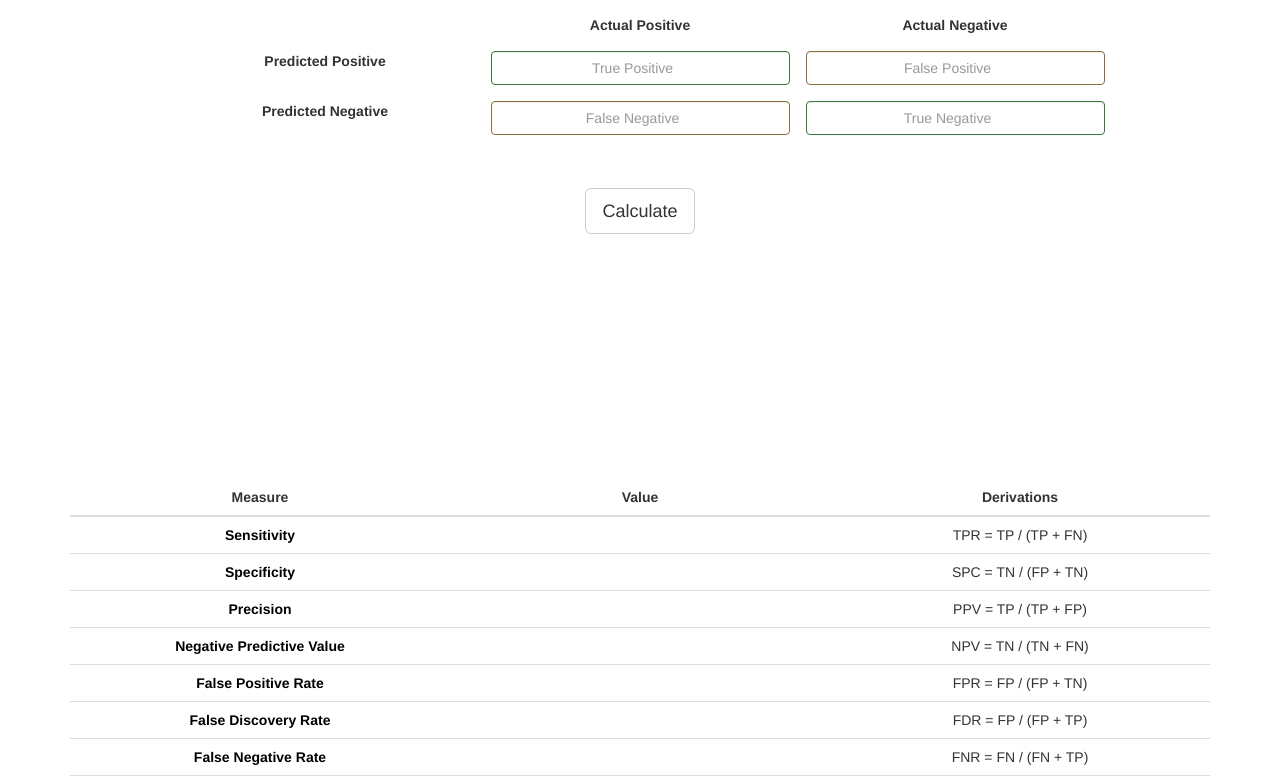
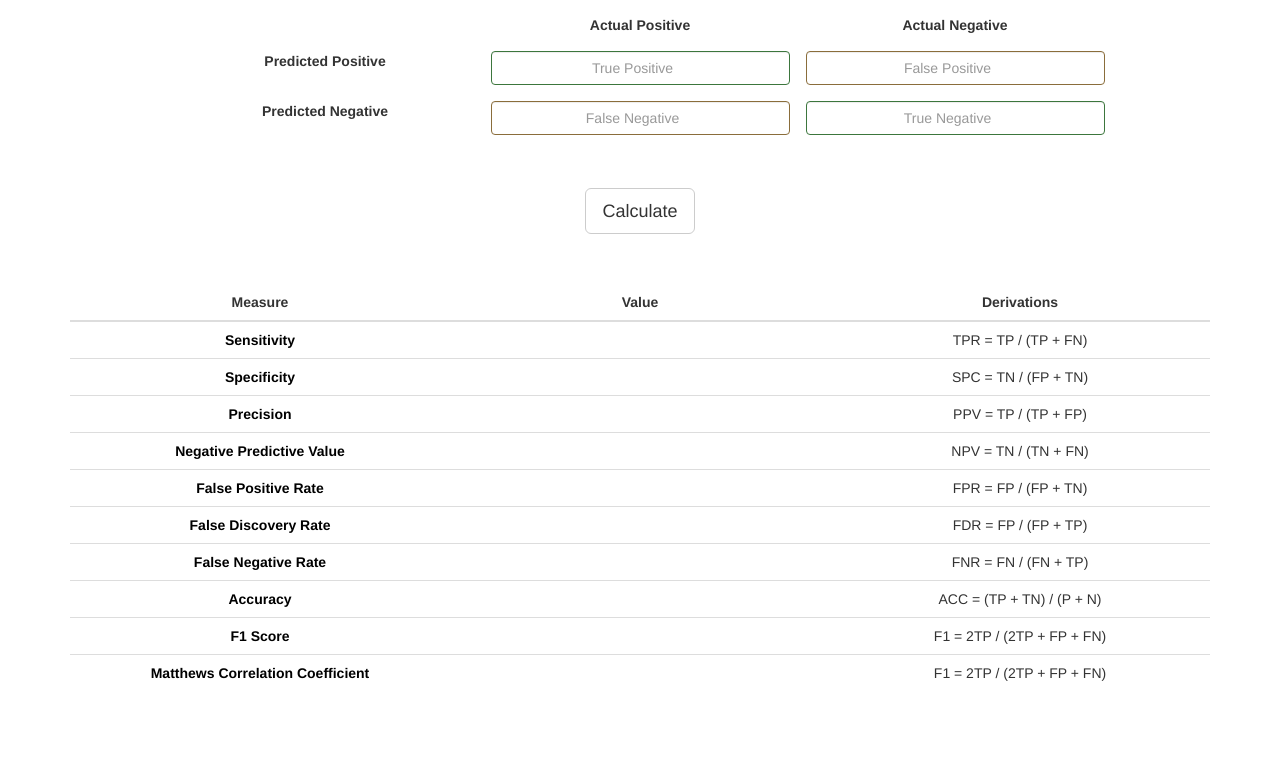
Before and after one commit to bkazic/confusion-matrix, a plain HTML site: page index.html in a window 1280 px wide. Shown: the part 302-1085 px from the top of the page. Drawn offline with nearby package versions, Linux system fonts and the light colour scheme.

Commit message:
commented out Google ads

```diff
--- a/index.html
+++ b/index.html
@@ -148,11 +148,12 @@
                     </div>
                     <!-- Calculate button -->
                     <div class="calculate-btn">
-                        <a class="btn btn-default btn-lg page-scroll" href="#ads">Calculate</a>
+                        <a class="btn btn-default btn-lg page-scroll" href="#results">Calculate</a>
+                        <!--<a class="btn btn-default btn-lg page-scroll" href="#ads">Calculate</a>-->
                     </div>
 
                     <!-- Google Ads -->
-                    <div id="ads" class="google-ads">
+                    <!--<div id="ads" class="google-ads">
                         <div class="container">
                             <div class="row">
                                 <div class="col-sm-12 text-center">
@@ -167,10 +168,10 @@
                                 </div>
                             </div>
                         </div>
-                    </div>
+                    </div>-->
 
                     <!-- Results table -->
-                    <div class="results-table">
+                    <div id="results" class="results-table">
                         <table class="table table-hover">
                             <thead>
                                 <tr>
```
